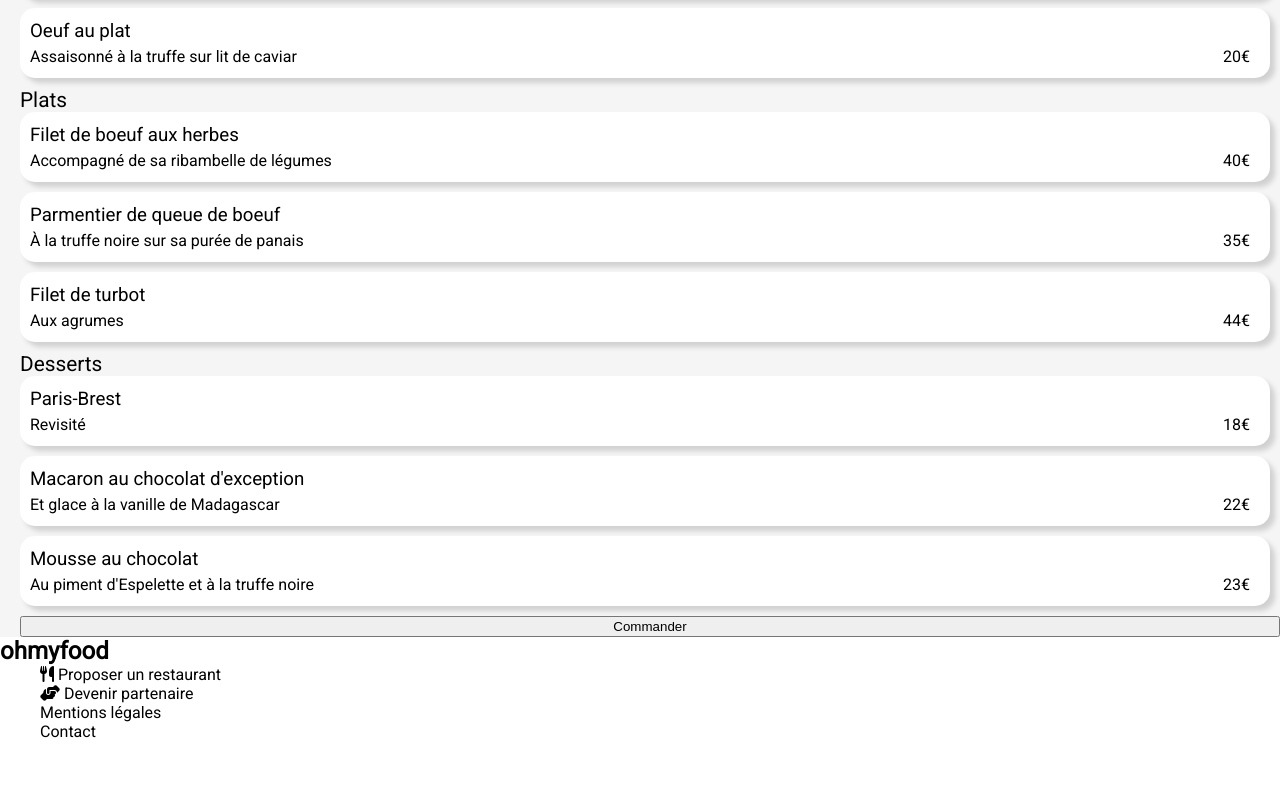
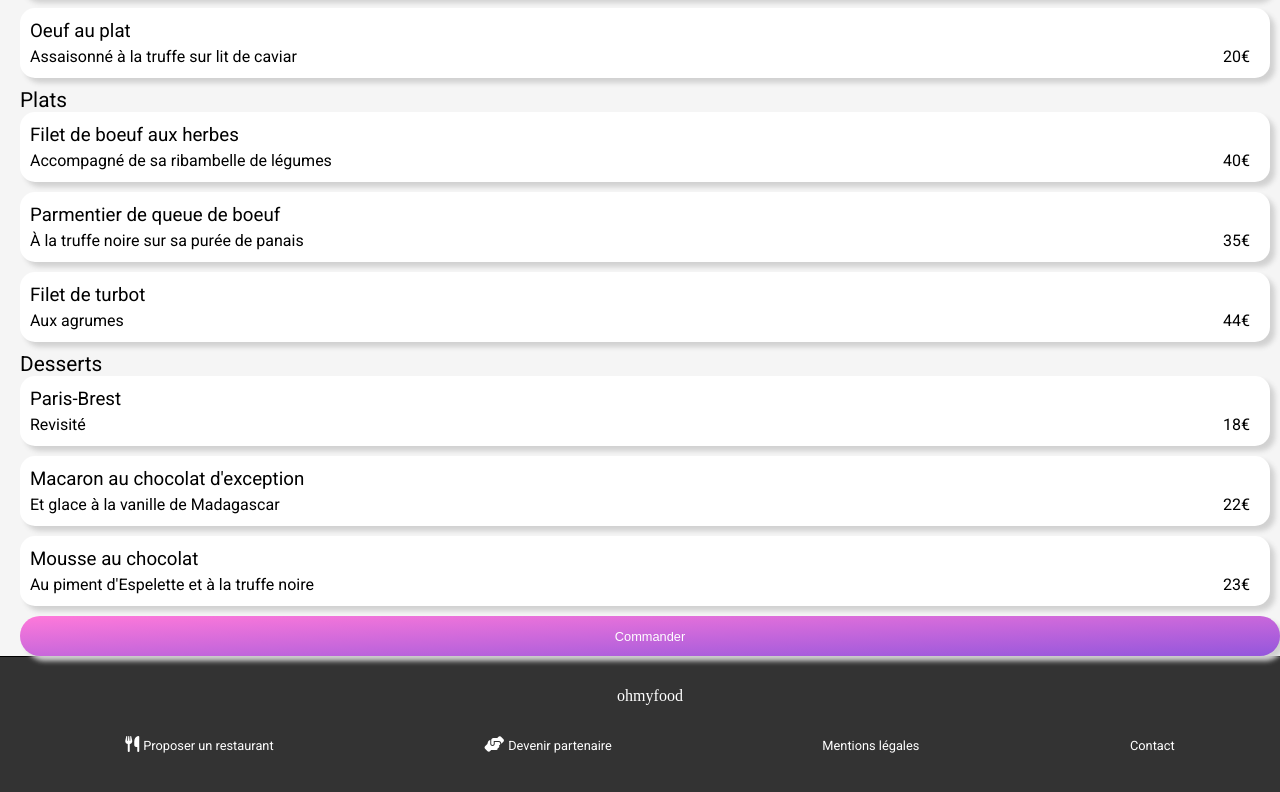
Before and after one commit to MaxMacia/Projet_OpenClassrooms_Ohmyfood, a plain HTML site: page menu1.html in a window 1280 px wide. Shown: the part 531-1323 px from the top of the page. Before the commit the page ends 1272 px from the top, so only its background shows below. Drawn offline with Linux system fonts and the light colour scheme; a web font is replaced by a local one.

Commit message:
ajout de l'adresse mail dans 'contact' et importation du btn et du footer dans les pages menu

```diff
--- a/CSS/menu-style.scss
+++ b/CSS/menu-style.scss
@@ -1,11 +1,13 @@
 @import "utils/variables";
 @import "utils/mixins";
 
+@import "components/bouton.scss";
 @import "components/coeur-animation";
 
 @import "layout/elementsprincipaux";
 @import "layout/header-menu";
 @import "layout/image-menu";
+@import "layout/footer";
 
 /* Container */
 
--- a/menu1.html
+++ b/menu1.html
@@ -119,7 +119,7 @@
 					<a href="#">Mentions légales</a>
 				</li>
 				<li>
-					<a href="#">Contact</a>
+					<a href="mailto:#">Contact</a>
 				</li>
 			</ul>
 	</footer>
```
Also changed, not shown: index.html (+1 -1 lines), menu2.html (+1 -1 lines), menu3.html (+1 -1 lines), menu4.html (+1 -1 lines), CSS/menu-style.css, 1 other file.
